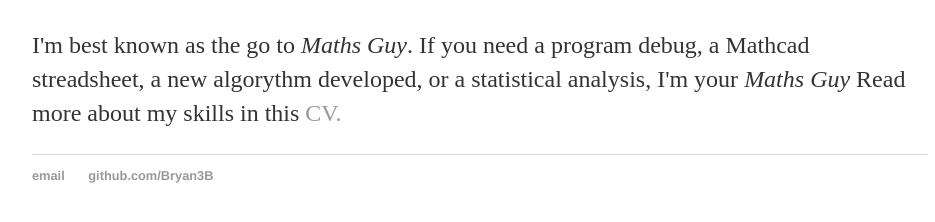
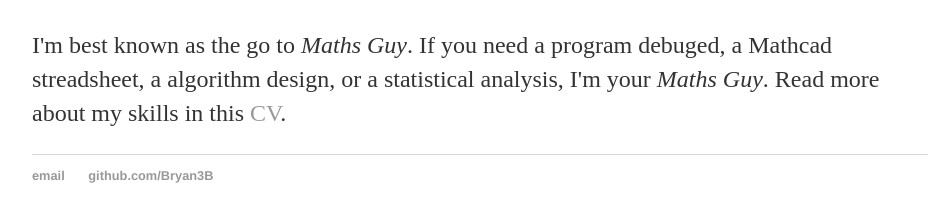
Before and after one commit to Bryan3B/Bryan3B.github.io, a plain HTML site: page index.html in a window 1280 px wide. Shown: the part 168-390 px from the top of the page, without its empty margins (160-1095 px from the left). Drawn offline with Linux system fonts and the light colour scheme.

Commit message:
more blurb edits

```diff
--- a/index.html
+++ b/index.html
@@ -18,9 +18,9 @@
 		<div class="container">
     		<div class="blurb">
         		<h1>Hi there, I'm Bryan Bullard!</h1>
-				<p>I'm best known as the go to <em>Maths Guy</em>. If you need a program debug, a Mathcad streadsheet,
-					a new algorythm developed, or a statistical analysis, I'm your <em>Maths Guy</em>
-					Read more about my skills in this <a href="/about">CV.</a></p>
+				<p>I'm best known as the go to <em>Maths Guy</em>. If you need a program debuged, a Mathcad streadsheet,
+					a algorithm design, or a statistical analysis, I'm your <em>Maths Guy</em>.
+					Read more about my skills in this <a href="/cv">CV</a>.</p>
     		</div><!-- /.blurb -->
 		</div><!-- /.container -->
 		<footer>
```
